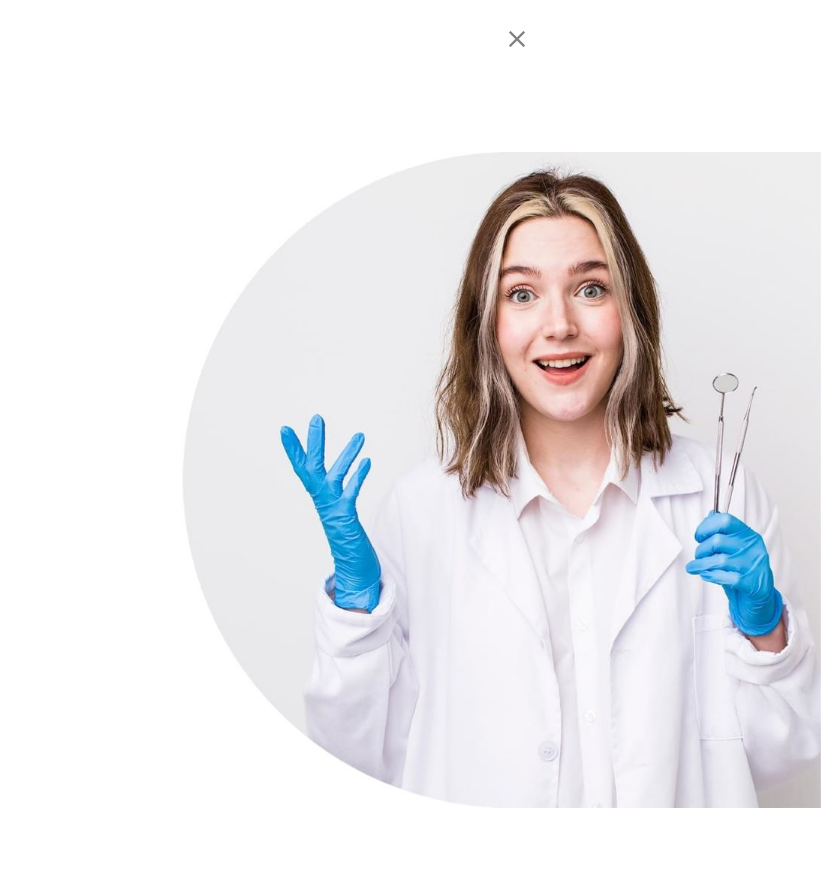
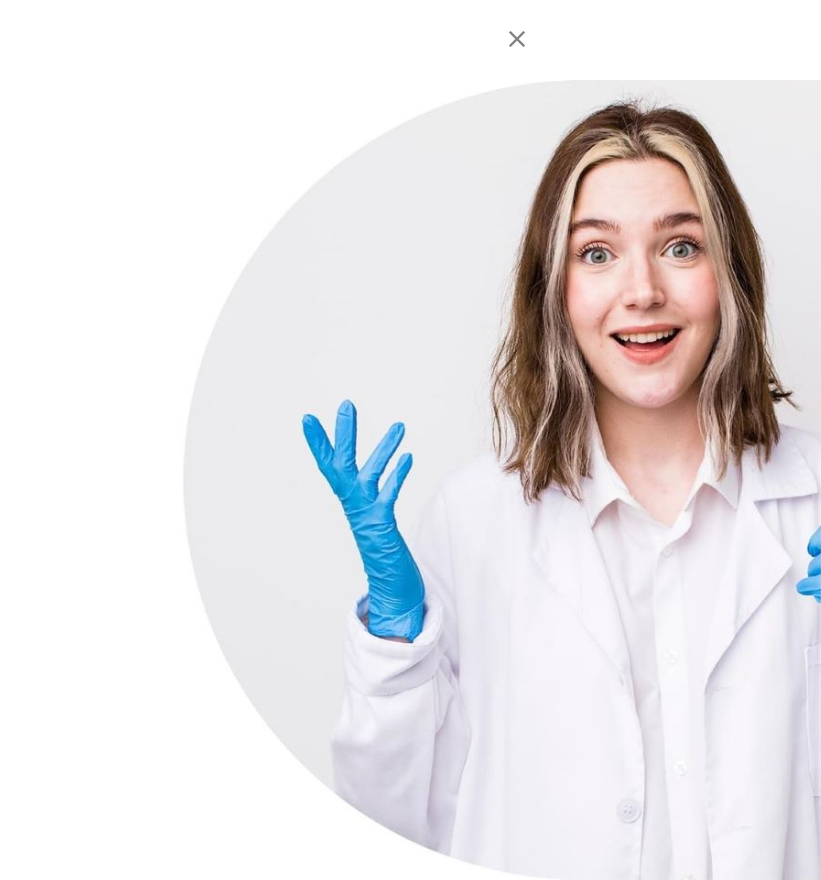
Before and after one commit to mostafa-512/Dental-Clinic-Website-With-Responsive, a plain HTML site: page index.html in a window 1280 px wide. Shown: the full height of the page, 459-1280 px from the left. Drawn offline with Linux system fonts and the light colour scheme.

Commit message:
Add files via upload

```diff
--- a/css/styles.css
+++ b/css/styles.css
@@ -31,6 +31,7 @@ header{
     height: 50rem;
     display: flex;
     flex-wrap: wrap;
+    flex: 1;
 }
 
 .sec1Divs{
@@ -183,3 +184,12 @@ header{
             padding-left: 0px;
         }
     }
+
+
+    @media screen and (min-width: 1024px) {
+        .secOne-img{
+            height: 100%;
+
+        }
+
+    }
```
